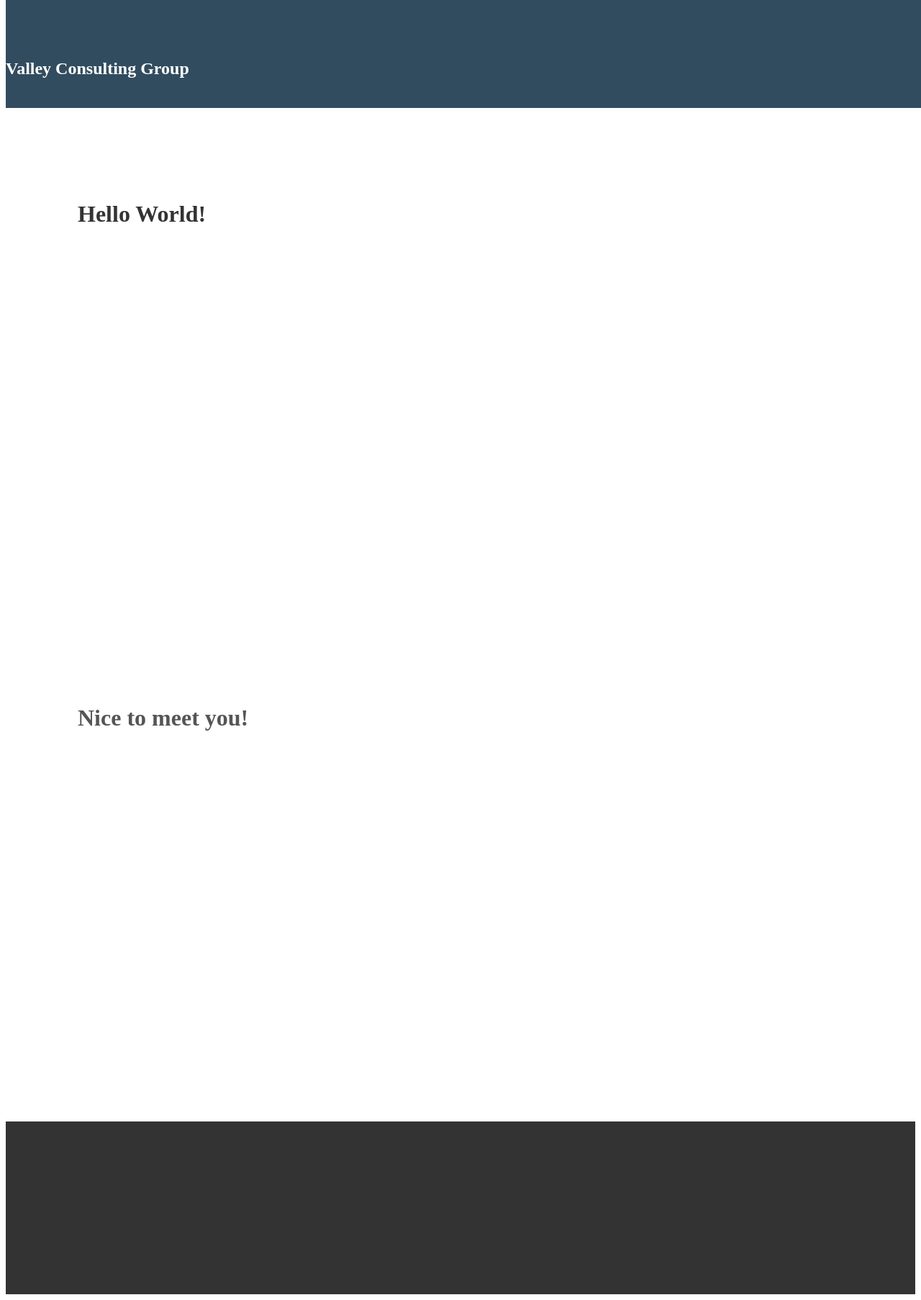
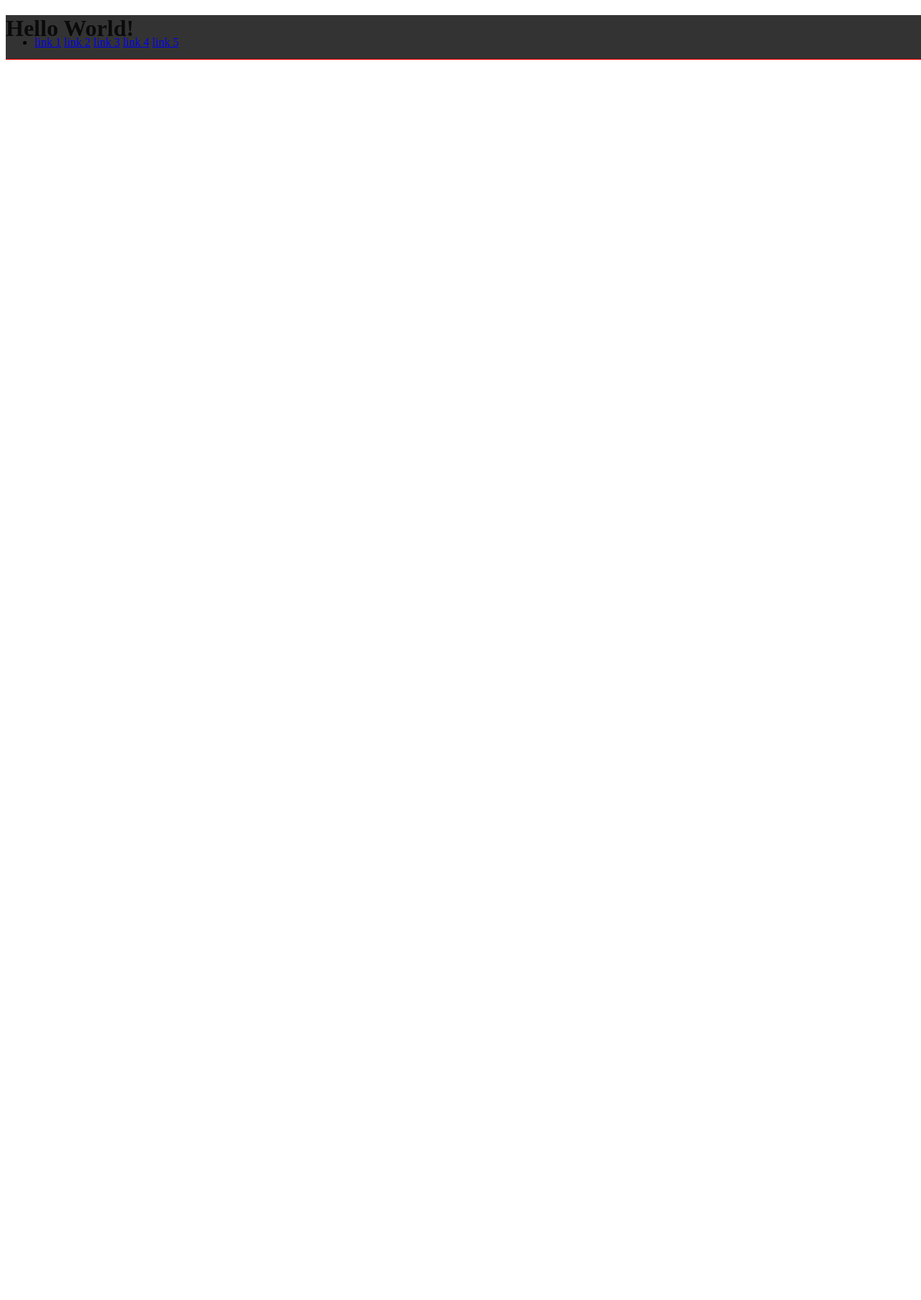
Before and after one commit to valleyconsultinggroup/Website, a Flask app: page / in a window 1280 px wide. Shown: the whole page at 72% size. After the commit the page ends 83 px from the top, so only its background shows below. Run offline with Flask 2, Linux system fonts and the light colour scheme; some libraries are stand-ins or nearby versions.

Commit message:
Ahhh why am I already getting stuck at the navigation bar

```diff
--- a/static/css/navigation-bar.css
+++ /dev/null
@@ -1,58 +0,0 @@
-body {
-  padding-top: 150px;
-}
-
-#global-nav {
-  position: fixed;
-  top: 0;
-  z-index: 9999;
-  height: 150px;
-  width: 100%;
-  background: #324c5f;
-  color: #fff;
-  line-height: 150px;
-    -webkit-transition: height .5s, line-height .5s; /* Safari */
-    transition: height .5s, line-height .5s;
-}
-
-.site-title {
-  display: inline-block;
-  -webkit-transition: all .5s;
-    transition: all .5s;
-}
-
-.scrolled-nav .site-title  {
-  font-size: 16px;
-}
-
-.nav-list {
-  list-style: none;
-}
-
-.nav-list li {
-  list-style: none;
-  display: inline-block;
-  padding-left: 20px;
-}
-
-.scrolled-nav {
-  height: 60px !important;
-  line-height: 60px !important;
-}
-
-.counter {
-  width: 20px;
-  height: 20px;
-  background: black;
-  color: #fff;
-  position: fixed;
-  top: 120px;
-  right: 0;
-}
-
-footer {
-  height: 200px;
-  background: #333;
-  color: #fff;
-  padding-top: 40px;
-}
--- /dev/null
+++ b/static/css/navigation.css
@@ -0,0 +1,67 @@
+$baseline: 1rem;
+$opensans: 'Open Sans', sans-serif;
+
+.container-bg{
+  background-color: blue;
+}
+
+.main-header{
+  background-color: rgba(0, 0, 0, 0.8);
+  padding: $baseline 0;
+  position: fixed;
+  width: 100%;
+  z-index: 9999;
+  border-bottom: 1px solid red;
+  line-height: 0.9;
+
+  .wrapper{
+    margin: 0 auto;
+    max-width: 75 * $baseline;
+  }
+
+  .logo{
+    display: inline-block;
+    padding-left: $baseline;
+    img{
+    max-width: 3.5rem;
+    }
+  } //logo end
+  .main-nav{
+    float: right;
+    padding-right: $baseline;
+    ul{
+      list-style-type: none;
+      li{
+        display: inline;
+        a{
+          margin-left: $baseline;
+          font-family: $opensans;
+          color: white;
+          font-size: 0.975rem;
+          letter-spacing: 2px;
+          text-transform: uppercase;
+          text-decoration: none;
+          padding-bottom: $baseline / 2;
+          transition: color 0.3s ease-in-out;
+
+          &:hover{
+            color: RGBA(226, 3, 46, 1);
+            border-bottom: 2px RGBA(226, 3, 46, 1) solid;
+              &:nth-child(2n){
+                 color: RGBA(244, 201, 0, 1);
+                border-bottom: 2px RGBA(244, 201, 0, 1) solid;
+              }
+              &:nth-child(3n){
+                color: RGBA(0, 179, 168, 1);
+                border-bottom: 2px RGBA(0, 179, 168, 1) solid;
+              }
+              &:nth-child(4n){
+                color: RGBA(57, 120, 187, 1);
+                border-bottom: 2px RGBA(57, 120, 187, 1) solid;
+              }
+          } // hover end
+        } // a end
+      } // li end
+    } // ul end
+  } // main-nav end
+} // main-header end
--- a/templates/base.html
+++ b/templates/base.html
@@ -8,37 +8,40 @@
     <!-- Viewport meta tag ensures website works on all devices + screen resolutions-->
     <meta name="viewport" content="width=device-width, initial-scale=1">
 
-    <link rel="stylesheet" type="text/css" href="/static/css/navigation-bar.css">
-    <script src="/static/js/navigation-bar.js"></script>
+    <link rel="stylesheet" type="text/css" href="/static/css/navigation.css">
+    <link href='https://fonts.googleapis.com/css?family=Open+Sans:400,800' rel='stylesheet' type='text/css'>
+    <script type="text/javascript" src="//cdnjs.cloudflare.com/ajax/libs/jquery/2.1.3/jquery.min.js"></script>
     <title>{% block page_title %}Home{% endblock page_title %} | Valley Consulting</title>
 </head>
 
 <body>
-    <nav id="global-nav" class="nav">
-        <div class="container">
-            <div class="pull-left">
-                <h1 class="site-title">Valley Consulting Group</h1>
+    <div class="container">
+        <div class="container-bg">
+        <header class="main-header">
+          <div class="wrapper">
+            <div class="logo">
             </div>
-            <div class="pull-right">
-                <ul class="nav-list">
-                    <li>About</li>
-                    <li>Services</li>
-                    <li>Members</li>
+            <nav class="main-nav">
+                <ul>
+                  <li>
+                    <a href="#">link 1</a>
+                    <a href="#">link 2</a>
+                    <a href="#">link 3</a>
+                    <a href="#">link 4</a>
+                    <a href="#">link 5</a>
+                  </li>
                 </ul>
-            </div>
+            </nav>
+           </div>
+        </header>
         </div>
-    </nav>
 
-    <div>
         <main>
             {% block content %}
-            <p> Default content to be displayed </p>
+            Default Content
             {% endblock content %}
         </main>
     </div>
-
-    <footer>
-    </footer>
 </body>
 
 </html>
--- a/templates/index.html
+++ b/templates/index.html
@@ -1,10 +1,5 @@
 {% extends "base.html" %}
 
 {% block content %}
-<div style="height:500px; padding:100px;">
-    <h1 style="color:#333"> Hello World! </h1>
-</div>
-<div style="height:500px; padding:100px;">
-    <h1 style="color:#555"> Nice to meet you! </h1>
-</div>
+<h1 style="color:#333"> Hello World! </h1>
 {% endblock content %}
```
